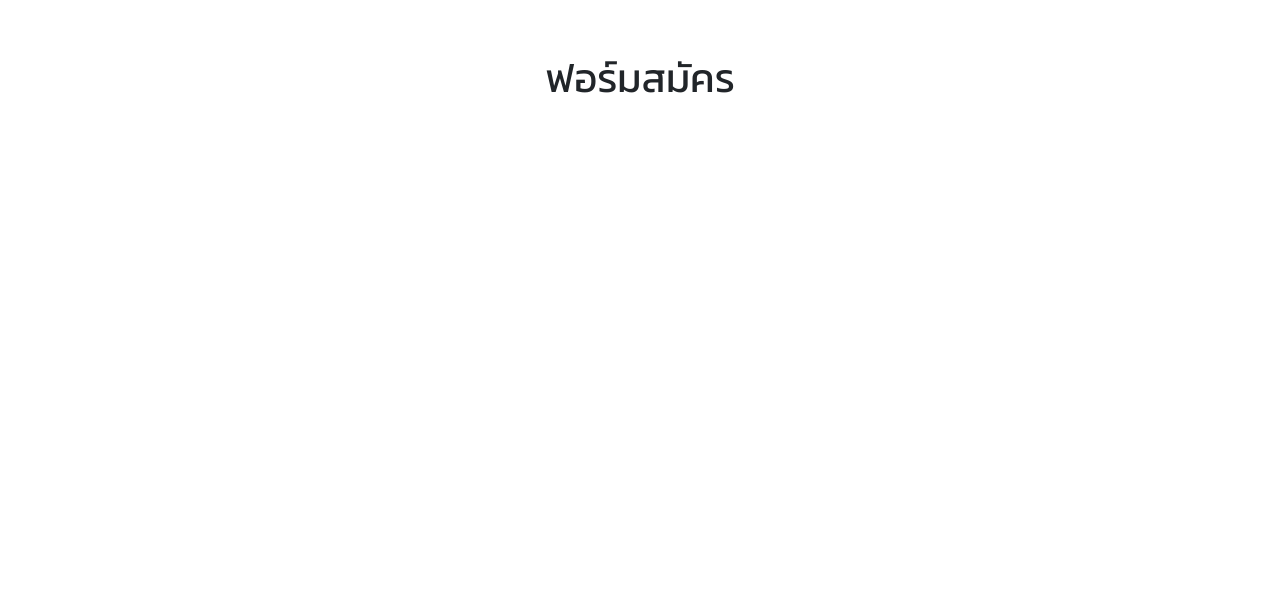
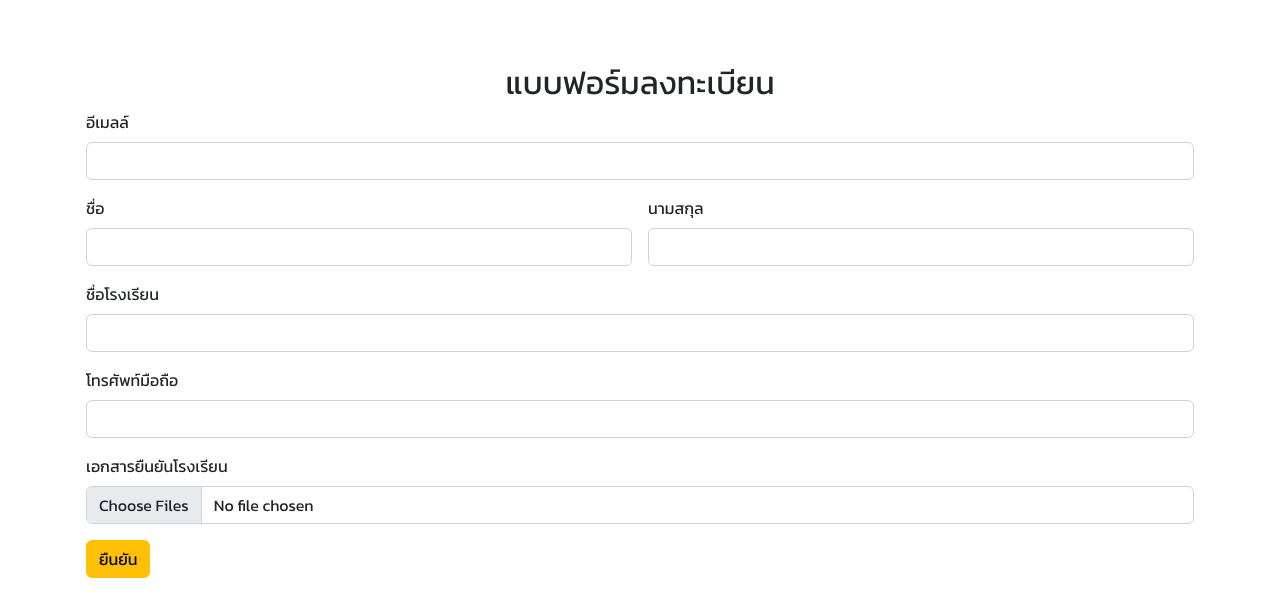
Before and after one commit to Barinstrom/barin-frontend, a Next.js app: page /register in a window 1280 px wide. Shown: the top 616 px of the page. Built offline with nearby package versions, Linux system fonts and the light colour scheme.

Commit message:
create register.js

```diff
--- a/pages/register.js
+++ b/pages/register.js
@@ -1,7 +1,70 @@
 import React from 'react'
+import { useRef } from 'react'
 
 export default function Register() {
+  const form = useRef()
+  function submitForm(ev){
+    /* ป้องกันกันส่งข้อมูลไป server ต้องเช็คข้อมูลก่อน ในที่นี้ใส่ไว้ก่อน */
+    ev.preventDefault()
+    const email = ev.target.elements[0]
+    const fname = ev.target.elements[1]
+    const sname = ev.target.elements[2]
+    const school_name = ev.target.elements[3]
+    const tel = ev.target.elements[4]
+    const school_document = ev.target.elements[5]
+
+    /* for loop เช็ค */
+    /* for (let e=0 ; e<ev.target.elements.length ; e++){
+      console.log(ev.target.elements[e])
+    } */
+
+    /* เช็คไฟล์ */
+    console.log(school_document.files.length)
+    console.log(school_document.files[0].name)
+    console.log(school_document.files[0].size)
+  }
+
   return (
-    <div className='container fs-1 p-5 text-center'> ฟอร์มสมัคร</div>
+    <div className='container p-3'>
+      {/* หัวข้อ */}
+      <h2 className='text-center mt-5'>แบบฟอร์มลงทะเบียน</h2>
+      {/* ฟอร์ม */}
+      <form className='row g-3' onSubmit={(ev) => submitForm(ev)} ref={form}>
+        {/* อีเมลล์  */}
+        <div className='col-lg-12'>
+          <label className='form-label'>อีเมลล์</label>
+          <input type="email" className='form-control'/>
+        </div>
+        {/* ชื่อ  */}
+        <div className='col-lg-6'>
+          <label className='form-label'>ชื่อ</label>
+          <input type="text" className='form-control'/>
+        </div>
+        {/* นามสกุล */}
+        <div className='col-lg-6'>
+          <label className='form-label'>นามสกุล</label>
+          <input type="text" className='form-control'/>
+        </div>
+        {/* ชื่อโรงเรียน  */}
+        <div className='col-lg-12'>
+          <label className='form-label'>ชื่อโรงเรียน</label>
+          <input type="text" className='form-control'/>
+        </div>
+        {/* โทรศัพท์มือถือ */}
+        <div className='col-lg-12'>
+          <label className='form-label'>โทรศัพท์มือถือ</label>
+          <input type="tel" className='form-control'/>
+        </div>
+        {/* เอกสารยืนยันโรงเรียน ใส่ multiple กรณีอัปโหลดได้หลายไฟล์*/}
+        <div className='col-lg-12'>
+          <label className='form-label'>เอกสารยืนยันโรงเรียน</label>
+          <input type="file" className='form-control'multiple/>
+        </div>
+        {/* ปุ่มยืนยัน */}
+        <div className='col-lg-12'>
+          <button className='btn btn-warning'>ยืนยัน</button>
+        </div>
+      </form>
+    </div>
   )
 }
```
